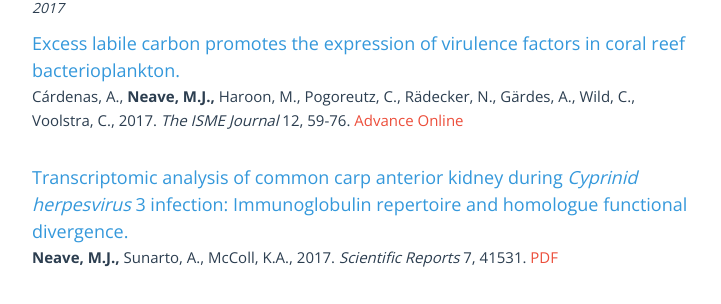
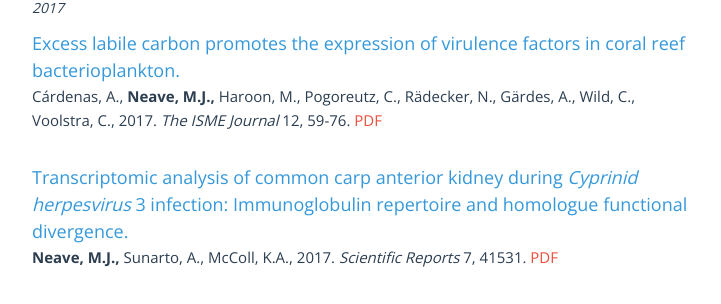
Before and after one commit to neavemj/neavemj.github.io, a Jekyll site: the page built from publications.html, in a window 1280 px wide and 900 px high, scrolled down 372 px. Shown: the part 150-454 px from the top of the window, without its empty margins (278-999 px from the left). Built offline with Jekyll 4.4.1, drawn with Linux system fonts in a browser that asks for light colours; nearby versions of some CDN libraries; comment, search, counter and statistics services are not loaded.

Commit message:
updated publications

```diff
--- a/publications.html
+++ b/publications.html
@@ -24,7 +24,7 @@ layout: default
 
       <h1bl>Excess labile carbon promotes the expression of virulence factors in coral reef bacterioplankton.</h1bl>
 	  <p>C&aacute;rdenas, A., <b>Neave, M.J., </b>Haroon, M., Pogoreutz, C., R&auml;decker, N., G&auml;rdes, A., Wild, C., Voolstra, C., 2017. <i>The ISME Journal</i> 12, 59-76.
-	  <a id="pdf-pubs" href="http://www.nature.com/ismej/journal/vaop/ncurrent/full/ismej2017142a.html">Advance Online</a>
+	  <a id="pdf-pubs" href="http://www.nature.com/ismej/journal/vaop/ncurrent/full/ismej2017142a.html">PDF</a>
 	  </p>
       <br>
 
```
